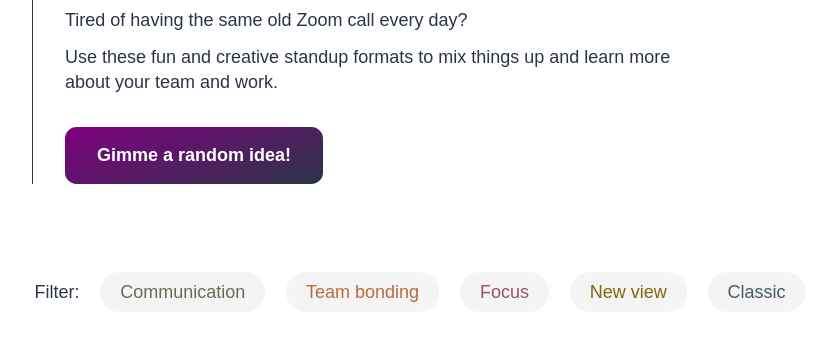
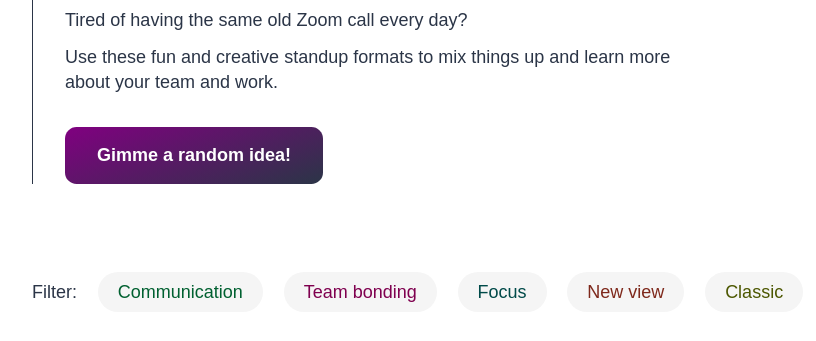
Before and after one commit to rouanw/fun-standups, a Gatsby site: page / in a window 1280 px wide. Shown: the part 429-770 px from the top of the page, without its empty margins (48-864 px from the left). Built offline with nearby package versions, Linux system fonts and the light colour scheme; Gatsby itself is replaced by a stand-in of ours.

Commit message:
housekeeping: typos, role errors, and updates to boost lighthouse seo and accessibility scores to 100

```diff
--- a/src/components/fun-standups.sass
+++ b/src/components/fun-standups.sass
@@ -12,7 +12,7 @@
 
 // swatches
 $color-waxen-white: #ffffff
-$color-ashen-apparition: #f4f4f4
+$color-ashen-apparition: #f5f5f5
 $color-callous-charcoal: #2b3547
 $color-gauche-gray: #43526f
 $color-pompous-purple: #800080
@@ -344,21 +344,28 @@ footer
 
 // ¯¯¯¯¯''' U '''¯¯¯¯¯
 
-.standup-navigation li
-  margin: $padding-s m(0.65)
-
-.tags
+.standup-navigation
   display: none
-  flex-flow: row wrap
-  align-items: center
-  width: fit-content
-  list-style: none
-
-  margin-left: #{$padding-s * -1}
 
   @media (min-width: #{m(32)})
     display: flex
+    flex-flow: column wrap
 
+  @media (min-width: #{m(32)})
+    flex-flow: row wrap
+    align-items: center
+
+.standup-navigation p,
+.standup-navigation button
+  display: block
+  margin: $padding-s m(0.65)
+
+.standup-navigation p
+  margin-left: 0
+
+.standup-filters
+  display: flex
+  flex-flow: row wrap
 
 
 // ____,,,^._.^,,,____
--- a/src/components/header.js
+++ b/src/components/header.js
@@ -3,7 +3,7 @@ import React from "react"
 const Header = () => (
   <header className="masthead">
     <a href="/" aria-label="Fun Standups!">
-      <img src="/fun-standups-logo.svg" alt="Fun Standups!"/>
+      <img src="/fun-standups-logo.svg" width="290" height="95" alt="Fun Standups!"/>
     </a>
     <p className="tagline" hidden>Remote-friendly standup ideas for your team</p>
   </header>
--- a/src/get-tag-colors.js
+++ b/src/get-tag-colors.js
@@ -2,7 +2,7 @@ import _ from 'lodash'
 import standups from "./standup-data.json"
 
 const availableTags = Array.from(new Set(_.flatten(standups.map((standup) => standup.tags)).filter(Boolean)));
-const colors = ['#626E5a', '#b96a3f', '#9a5067', '#7b680f', '#465a65'];
+const colors = ['#006030', '#7f004f', '#004a49', '#7e281b', '#4c5700'];
 const tagColors = availableTags.reduce((accum, tag, index) => {
   return {...accum, ...{ [tag]: colors[index]}};
 }, {})
--- a/src/pages/index.js
+++ b/src/pages/index.js
@@ -23,8 +23,8 @@ const IndexPage = () => {
     <Layout>
       <SEO title="Home" socialTitle />
       <section className="page-header">
-        <h1 class="display">Remote-friendly standup ideas for your team</h1>
-        <p>Tired of  having the same old Zoom call every day?</p>
+        <h1 className="display">Remote-friendly standup ideas for your team</h1>
+        <p>Tired of having the same old Zoom call every day?</p>
         <p>Use these fun and creative standup formats to mix things up and learn more about your team and work.</p>
         <button className="button -primary"
           onClick={() => {
@@ -35,16 +35,16 @@ const IndexPage = () => {
       </section>
 
       <nav className="standup-navigation">
-        <ul
-          className="tags"
+        <p id="filter-label">Filter:</p>
+        <div
+          className="standup-filters"
           role="radiogroup"
+          aria-labelledby="filter-label"
           aria-controls="standups">
-
-          <li>Filter:</li>
           {
-            availableTags.map((tag) => (
-              <li>
+            availableTags.map((tag, index) => (
               <button
+                key={index}
                 className="button -tag"
                 onClick={() => {
                   setHidingStandups(true)
@@ -53,17 +53,16 @@ const IndexPage = () => {
                   }, transitionTiming)
                   setCurrentTag(tag)
                 }}
-                  aria-role="radio"
+                role="radio"
                 aria-checked={tag === currentTag ? 'true' : 'false'}
                 style={{
                   color: tag === currentTag ? 'white' : tagColors[tag]
                 }}
                 key={tag}
               >{tag}</button>
-              </li>
             ))
           }
-          <li aria-live="polite">
+          <span aria-live="polite">
             <button
               className="button -tag -clear"
               onClick={() => {
@@ -78,8 +77,8 @@ const IndexPage = () => {
                 display: currentTag ? 'block' : 'none'
               }}
             ><span aria-hidden="true">× </span>Clear filter</button>
-          </li>
-        </ul>
+          </span>
+        </div>
       </nav>
 
       <ul
--- /dev/null
+++ b/static/robots.txt
@@ -0,0 +1,5 @@
+# www.robotstxt.org/
+
+# Allow crawling of all content
+User-agent: *
+Disallow:
```
Lines whose indentation alone changed are shown as unchanged.
